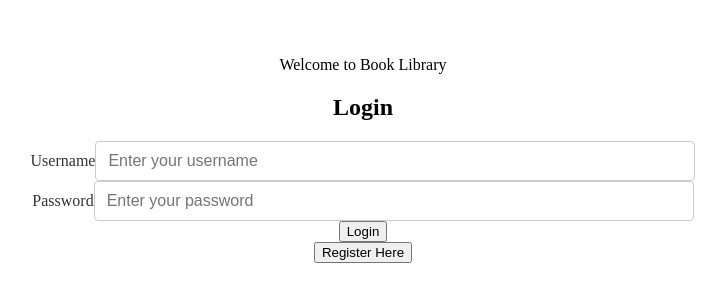
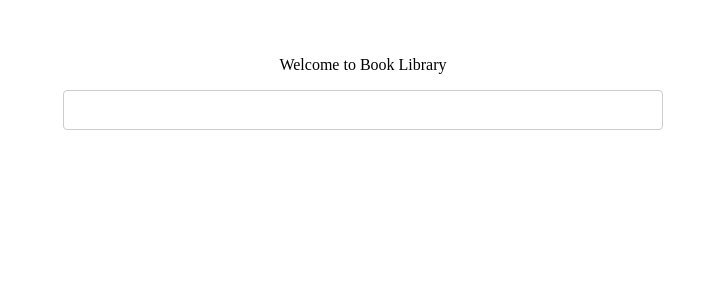
Before and after one commit to SabanaSK/Book-Library, a React (Vite) app: page / in a window 1280 px wide. Shown: the top 302 px of the page, without its empty margins (277-1003 px from the left). Built offline with nearby package versions, Linux system fonts and the light colour scheme.

Commit message:
Add Router
Add Router
- Install react-router-dom
- Removed HomePage from app.jsx
- Added route to homepage
- Move Book Page to Pages folder

```diff
--- a/package.json
+++ b/package.json
@@ -13,6 +13,7 @@
   "dependencies": {
     "react": "^18.2.0",
     "react-dom": "^18.2.0",
+    "react-router-dom": "^6.16.0",
     "stylelint": "^15.10.3",
     "stylelint-config-standard": "^34.0.0"
   },
--- a/src/App.jsx
+++ b/src/App.jsx
@@ -1,14 +1,14 @@
+import { Route, Routes } from "react-router-dom";
 import "./App.css";
 import HomePage from "./pages/HomePage/HomePage";
-import LoginPage from "./pages/LoginPage/LoginPage";
+
 function App() {
   return (
-    <>
-      <div>
-        <HomePage />
-        <LoginPage />
-      </div>
-    </>
+    <div>
+      <Routes>
+        <Route path="/" element={<HomePage />} />
+      </Routes>
+    </div>
   );
 }
 
--- a/src/main.jsx
+++ b/src/main.jsx
@@ -1,9 +1,12 @@
-import React from 'react'
-import ReactDOM from 'react-dom/client'
-import App from './App.jsx'
+import React from "react";
+import ReactDOM from "react-dom/client";
+import App from "./App.jsx";
+import { HashRouter } from "react-router-dom";
 
-ReactDOM.createRoot(document.getElementById('root')).render(
+ReactDOM.createRoot(document.getElementById("root")).render(
   <React.StrictMode>
-    <App />
-  </React.StrictMode>,
-)
+    <HashRouter>
+      <App />
+    </HashRouter>
+  </React.StrictMode>
+);
--- a/src/pages/HomePage/HomePage.jsx
+++ b/src/pages/HomePage/HomePage.jsx
@@ -1,7 +1,10 @@
+import Input from "../../components/ui/Input"
+
 const HomePage = () => {
   return (
     <div>
       <p>Welcome to Book Library</p>
+      <Input />
     </div>
   );
 };
```
Also changed, not shown: src/pages/BookPage/BookPage.jsx (renamed from src/BookPage/BookPage.jsx), 1 other file (tests, documents, lock files or other folders).
